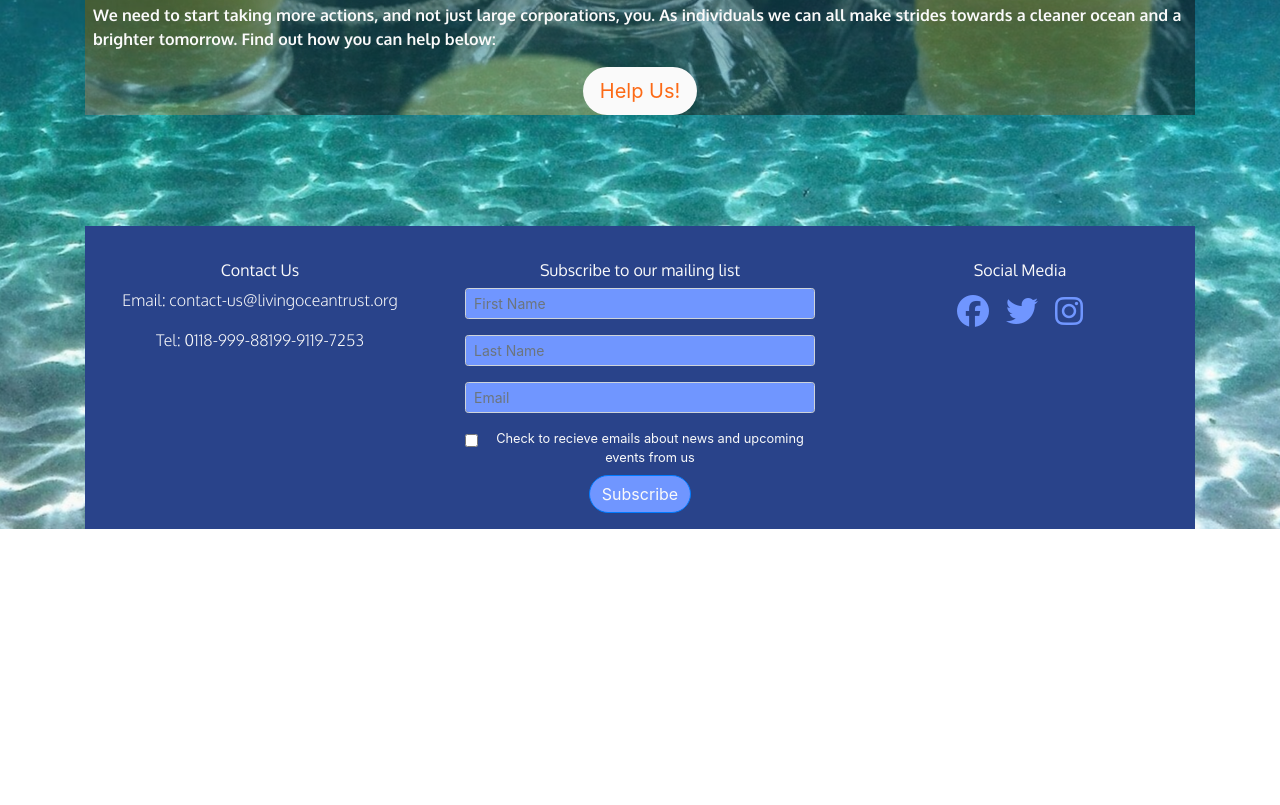
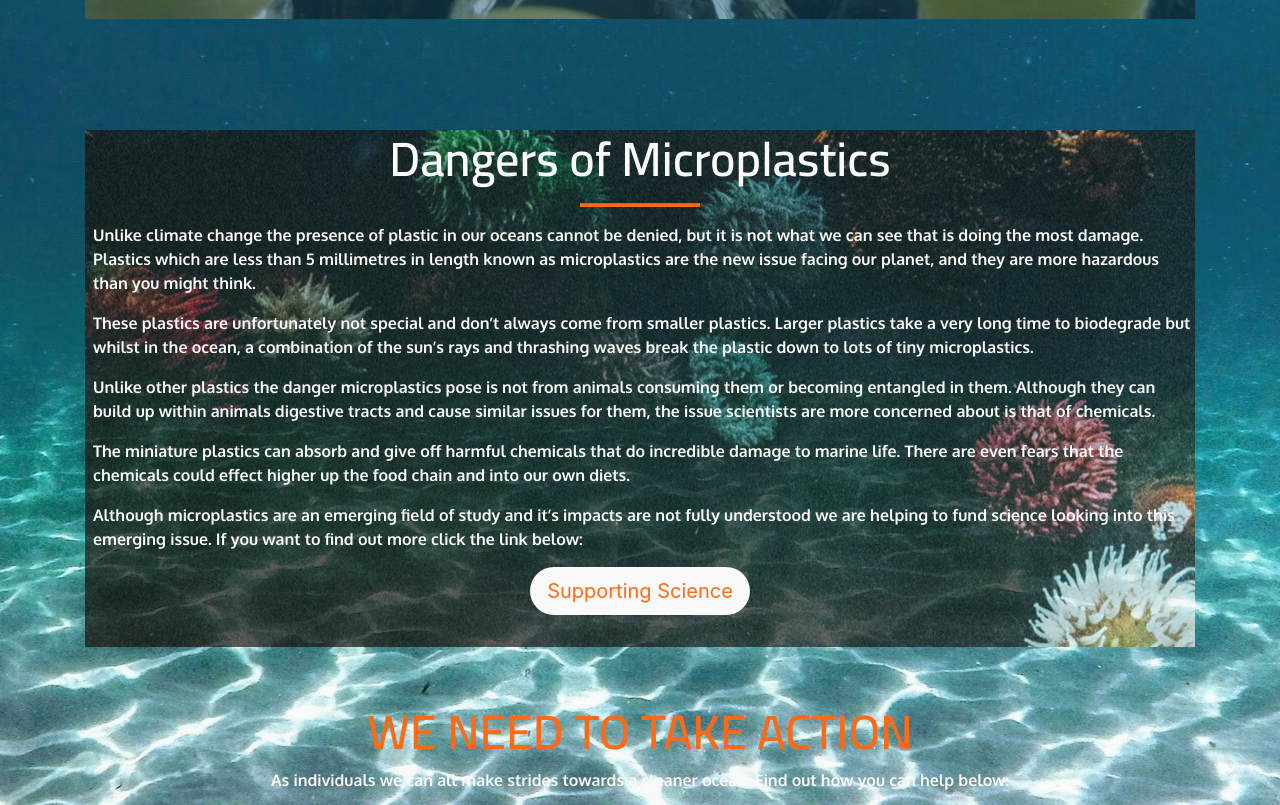
Before and after one commit to Code-Institute-Submissions/Living-Ocean-ms1, a plain HTML site: page the-facts.html in a window 1280 px wide. Shown: the part 554-1359 px from the top of the page. Before the commit the page ends 1083 px from the top, so only its background shows below. Drawn offline with nearby package versions, Linux system fonts and the light colour scheme.

Commit message:
Changed history.html to the-facts.html and added microplastic content

```diff
--- a/assets/css/style.css
+++ b/assets/css/style.css
@@ -126,13 +126,14 @@ body {
     color: #fc6a16;
 }
 
-/*------------------------------------------------------------History*/
+/*------------------------------------------------------------The Facts*/
 
 .history-container {
-     margin-top: 25%;
-    margin-bottom: 15%;
+    margin-top: 25%;
+    margin-bottom: 10%;
     position: relative;
     z-index: 1;
+    padding-bottom: 1rem;
 }
 
 .history-bg {
@@ -155,8 +156,32 @@ body {
     width: 100%;
 }
 
+.micro-container {
+    margin-bottom: 5%;
+    position: relative;
+    z-index: 1;
+    padding-bottom: 1rem;
+    overflow: hidden;
+}
 
-.history-heading {
+.micro-bg {
+    background: url(../images/sea-life.jpg)  center no-repeat;
+    opacity: 0.7;
+    position: absolute;
+    transition: all 0.5s ease-in-out;
+    -moz-transition: all 0.5s ease-in-out;
+    -webkit-transition: all 0.5s ease-in-out;
+    -o-transition: all 0.5s ease-in-out;
+    width: 100%;
+    height: 100%;
+    z-index: -1;
+}
+
+.micro-bg:hover {
+    transform: scale(1.1);
+}
+
+.facts-heading {
     color: #fafafa;
     text-align: center;
     font-family: "Cairo", sans-serif;
@@ -164,17 +189,31 @@ body {
     font-size: 300%;
 }
 
-.history-content {
+.facts-content {
     color: #fafafa;
     font-family: "Oxygen", sans-serif;
     font-weight: 700;
 }
 
-.align-btn {
+.appeal-content {
+    color: #fafafa;
+    font-family: "Oxygen", sans-serif;
+    font-weight: 700;
     text-align: center;
 }
 
+.appeal-heading {
+    color: #fc6a16;
+    text-align: center;
+    font-family: "Cairo", sans-serif;
+    font-weight: 600;
+    font-size: 300%;
+}
 
+.align-btn {
+    text-align: center;
+    margin-bottom: 1rem;
+}
 
 /*------------------------------------------------------------what-we're-doing/how you can help content*/
 
@@ -341,7 +380,7 @@ body {
         margin-bottom: 0;
 }
     .content-paragraph {
-        font-size: 1.5rem;
+        font-size: 1.3rem;
     }
     .content-heading{
         font-size: 3rem;
@@ -367,3 +406,9 @@ body {
         margin-bottom: 10%;
     }
 }
+
+@media (min-width: 1024px) {
+    .content-paragraph {
+        font-size: 1.4rem;
+    }
+}
--- a/history.html
+++ b/the-facts.html
@@ -36,7 +36,7 @@
               <a class="nav-link" href="index.html">Home</a>
             </li>
             <li class="nav-item mr-2">
-              <a class="active nav-link" href="history.html">History</a>
+              <a class="active nav-link" href="the-facts.html">History</a>
             </li>
             <li class="nav-item mr-2">
               <a class="nav-link" href="you-can-help.html">How You Can Help</a>
@@ -56,32 +56,59 @@
     <div class="container">
 
     <div class="history-container">
-    <div class="history-bg"></div>
-    <h2 class="history-heading">History of Plastic</h2>
+    <div class="history-bg" aria-label="Image of plastic bottles being made in a factory. When hovered over changes to a pile of plastic garbage."></div>
+    <h2 class="facts-heading">History of Plastic</h2>
     <hr class="block-divider">
-    <p class="history-content ml-2">Plastic wasn’t invented until the late 19th century,
+    <p class="facts-content ml-2">Plastic wasn’t invented until the late 19th century,
     they were essential for the war effort and women had to give up nylon stockings,
     a revolutionary material that had swept the nation.
     And nylon wasn’t the only plastic essential to the war effort, plexiglass,
     cellophane and polyethylene were all vital particularly in aircraft.</p>
-    <p class="history-content ml-2">But public production didn’t explode until the 1950s.
+    <p class="facts-content ml-2">But public production didn’t explode until the 1950s.
     In the US, in particular, plastic became a revolutionary material and Americans began to celebrate what became known as
     “Throwaway Living”. Disposable plastics allowed for the fast food industry to appear and flourish, with no washing up
     needed McDonalds started the craze that would sweep the nation and the world until the modern day.
     Fast food restaurants have only just begun to move away from single-use plastics in the last five years. </p>
-    <p class="history-content ml-2">The appeal of less work for the individual allowed corporations reliance on these single-use
+    <p class="facts-content ml-2">The appeal of less work for the individual allowed corporations reliance on these single-use
     plastics to grow and production of them to increase.
     As the material designed to be thrown away became so important to life the waste it produced was quickly
     becoming a problem. </p>
-    <p class="history-content ml-2">For years waste filled landfills, and litter made its way to the ocean and people are finally
+    <p class="facts-content ml-2">For years waste filled landfills, and litter made its way to the ocean and people are finally
     starting to take notice of this as a problem. And action is starting to be taken, corporations are moving away from
     single-use plastics and recycling where they can.
     Everyone is starting to treat recycling as second nature, but we are far from finished. </p>
-    <p class="history-content ml-2">We need to start taking more actions, and not just large corporations, you.
-    As individuals we can all make strides towards a cleaner ocean and a brighter tomorrow.
+    </div>
+
+
+    <div class="micro-container">
+    <div class="micro-bg" aria-label="Image of multicoloured sea coral underwater"></div>
+    <h2 class="facts-heading">Dangers of Microplastics</h2>
+    <hr class="block-divider">
+    <p class="facts-content ml-2">Unlike climate change the presence of plastic in our oceans cannot be denied,
+    but it is not what we can see that is doing the most damage.
+    Plastics which are less than 5 millimetres in length known as microplastics are the new issue facing our planet,
+    and they are more hazardous than you might think.</p>
+    <p class="facts-content ml-2">These plastics are unfortunately not special and don’t always come from smaller plastics.
+    Larger plastics take a very long time to biodegrade but whilst in the ocean,
+    a combination of the sun’s rays and thrashing waves break the plastic down to lots of tiny microplastics.</p>
+    <p class="facts-content ml-2">Unlike other plastics the danger microplastics pose is not from animals consuming them or becoming
+     entangled in them. Although they can build up within animals digestive tracts and cause similar issues for them, the issue
+     scientists are more concerned about is that of chemicals.</p>
+    <p class="facts-content ml-2">The miniature plastics can absorb and give off harmful chemicals that do incredible damage to marine life.
+    There are even fears that the chemicals could effect higher up the food chain and into our own diets.</p>
+    <p class="facts-content ml-2">Although microplastics are an emerging field of study and it’s impacts are not fully understood
+    we are helping to fund science looking into this emerging issue. If you want to find out more click the link below:</p>
+    <div class="align-btn"><a href="what-we're-doing.html" class="btn btn-lg btn-help-link">Supporting Science</a></div>
+    </div>
+
+
+    <!------------------------------------------------------------Button link to other page-->
+
+    <h3 class="appeal-heading uppercase">We need to take action</h3>
+    <p class="appeal-content ml-2 mr-2">As individuals we can all make strides towards a cleaner ocean.
     Find out how you can help below:</p>
     <div class="align-btn"><a href="you-can-help.html" class="btn btn-lg btn-help-link">Help Us!</a></div>
-    </div>
+
 
     <!------------------------------------------------------------Footer-->
 
```
Also changed, not shown: donate.html (+7 -6 lines), index.html (+6 -4 lines), what-we're-doing.html (+3 -3 lines), you-can-help.html (+1 -1 lines), assets/images/sea-life.jpg (added).
